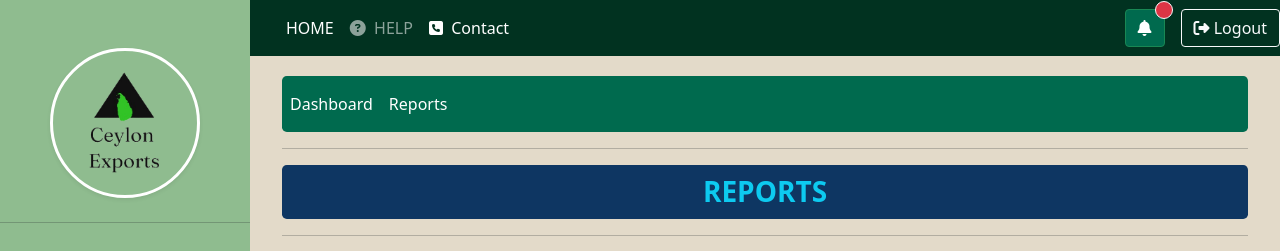
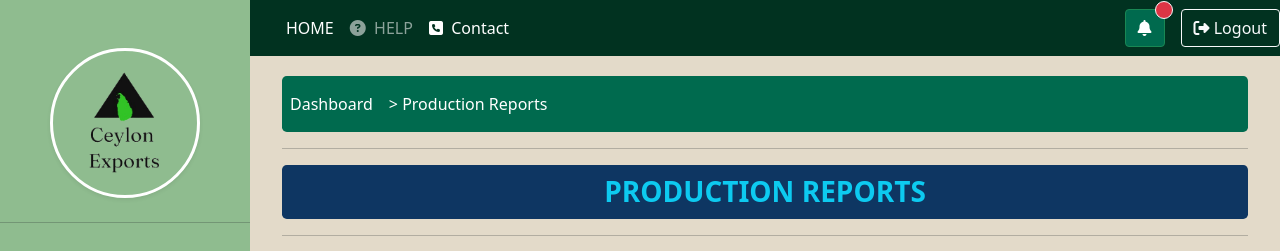
Before and after one commit to IT21062438/ExportManagement, a React (Create React App) app in the folder client/: page /prorep in a window 1280 px wide. Shown: the top 251 px of the page. Built offline with nearby package versions, Linux system fonts and the light colour scheme; no server answers.

Commit message:
Update production

```diff
--- a/client/src/components/ProductionDash.js
+++ b/client/src/components/ProductionDash.js
@@ -42,7 +42,9 @@ export default class ProductionDash extends Component {
       (production) =>
         production.slotName.toLowerCase().includes(searchKey) ||
         production.slotLocation.toLowerCase().includes(searchKey) ||
-        production.category.toLowerCase().includes(searchKey)
+        production.category.toLowerCase().includes(searchKey) ||
+        production.slotManager.toLowerCase().includes(searchKey)
+
     );
 
     this.setState({ production: result });
--- a/client/src/components/ProductionEdit.js
+++ b/client/src/components/ProductionEdit.js
@@ -288,7 +288,6 @@ export default class ProductionEdit extends Component {
                         name="slotName"
                         placeholder="Enter Slot Name"
                         value={this.state.slotName}
-                        readOnly
                         onChange={this.handleInputChange}
                         required
                       />
@@ -307,7 +306,6 @@ export default class ProductionEdit extends Component {
                         name="slotLocation"
                         placeholder="Enter Slot Location"
                         value={this.state.slotLocation}
-                        readOnly
                         onChange={this.handleInputChange}
                         required
                       />
@@ -328,7 +326,6 @@ export default class ProductionEdit extends Component {
                         name="slotManager"
                         placeholder="Enter Slot Manager"
                         value={this.state.slotManager}
-                        readOnly
                         onChange={this.handleInputChange}
                         required
                       />
--- a/client/src/components/ProductionRep.js
+++ b/client/src/components/ProductionRep.js
@@ -67,7 +67,8 @@ export default class ProductionRep extends Component {
         //  material.matID.toLowerCase().includes(searchKey) ||
         production.slotName.toLowerCase().includes(searchKey) ||
         production.slotLocation.toLowerCase().includes(searchKey) ||
-        production.category.toLowerCase().includes(searchKey)
+        production.category.toLowerCase().includes(searchKey) ||
+        production.slotManager.toLowerCase().includes(searchKey)
     );
 
     this.setState({ production: result });
@@ -121,7 +122,7 @@ export default class ProductionRep extends Component {
                       class="nav-link"
                       href="/prorep"
                     >
-                      Reports
+                      &#62; Production Reports
                     </a>
                   </li>
                 </ul>
@@ -133,7 +134,7 @@ export default class ProductionRep extends Component {
                 className="h3 mb-3 font-weight-normal text-info rounded-3 "
                 style={{ backgroundColor: "#0E3662", padding: "10px" }}
               >
-                <b>REPORTS</b>
+                <b>PRODUCTION REPORTS</b>
               </h1>
             </center>
             <hr />
```
Also changed, not shown: 1 other file (tests, documents, lock files or other folders).
